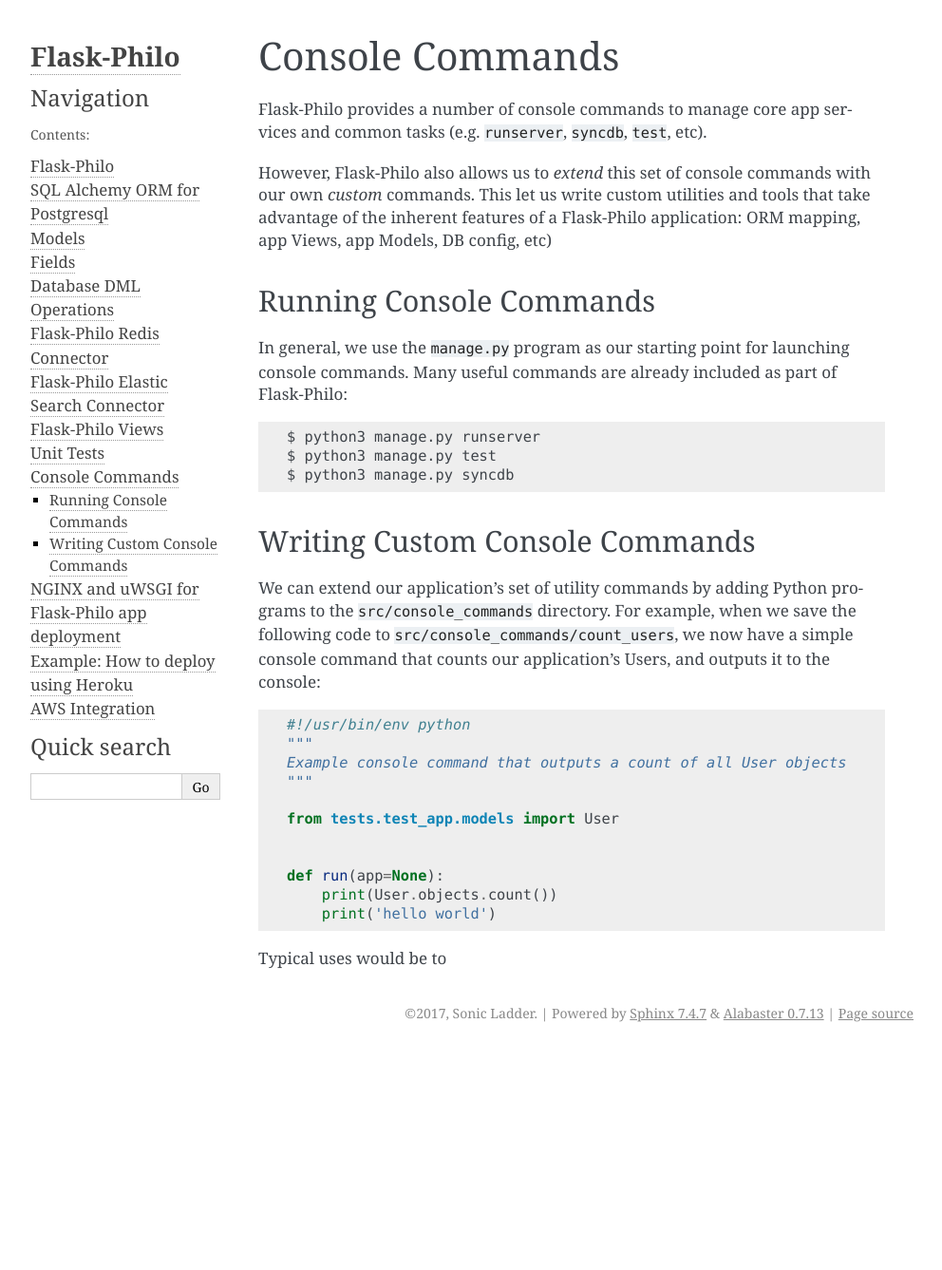
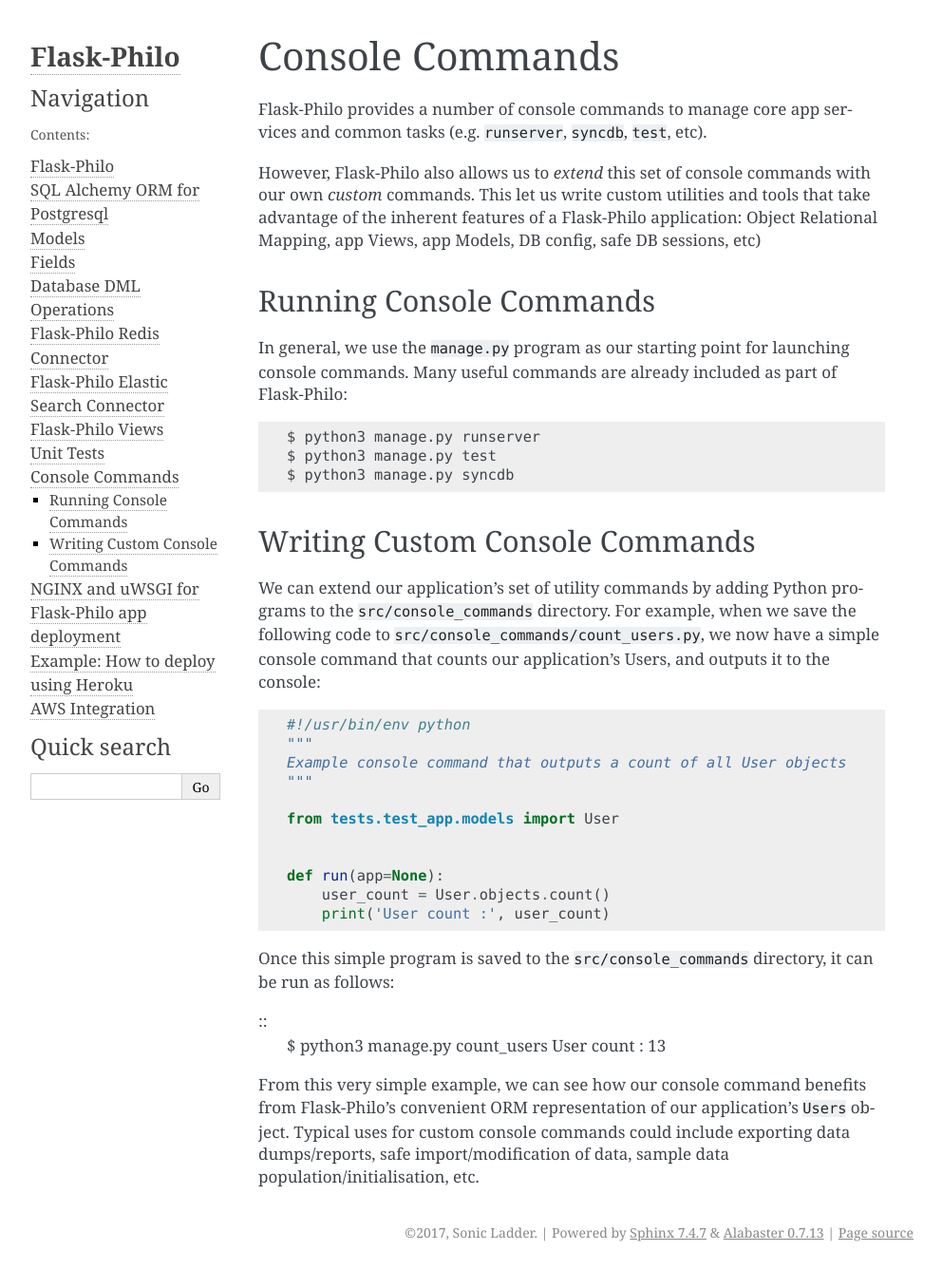
Before and after one commit to fenderdigital/flask-philo, a Sphinx documentation site: the page built from documentation/source/etc/console_commands.rst, in a window 1280 px wide. Shown: the whole page at 95% size, without its empty margins (148-1140 px from the left). Built offline with Sphinx 7.4.7, drawn with Linux system fonts in a browser that asks for light colours; pages that are not in the unit, such as notebooks, are missing from menus; before the commit the page ends 1106 px from its top, so only the background shows below that.

Commit message:
console docs

```diff
--- a/documentation/source/etc/console_commands.rst
+++ b/documentation/source/etc/console_commands.rst
@@ -4,7 +4,7 @@
 Flask-Philo provides a number of console commands to manage core app services and common tasks (e.g. ``runserver``, ``syncdb``, ``test``, etc).
 
 However, Flask-Philo also allows us to *extend* this set of console commands with our own *custom* commands.
-This let us write custom utilities and tools that take advantage of the inherent features of a Flask-Philo application: ORM mapping, app Views, app Models, DB config, etc)
+This let us write custom utilities and tools that take advantage of the inherent features of a Flask-Philo application: Object Relational Mapping, app Views, app Models, DB config, safe DB sessions, etc)
 
 Running Console Commands
 --------------------
@@ -21,7 +21,7 @@
 Writing Custom Console Commands
 --------------------
 
-We can extend our application's set of utility commands by adding Python programs to the ``src/console_commands`` directory. For example, when we save the following code to ``src/console_commands/count_users``, we now have a simple console command that counts our application's Users, and outputs it to the console:
+We can extend our application's set of utility commands by adding Python programs to the ``src/console_commands`` directory. For example, when we save the following code to ``src/console_commands/count_users.py``, we now have a simple console command that counts our application's Users, and outputs it to the console:
 
 ::
 
@@ -34,10 +34,16 @@
 
 
     def run(app=None):
-        print(User.objects.count())
-        print('hello world')
+        user_count = User.objects.count()
+        print('User count :', user_count)
 
 
+Once this simple program is saved to the ``src/console_commands`` directory, it can be run as follows:
+
+::
+    $ python3 manage.py count_users
+    User count : 13
 
 
-Typical uses would be to
+From this very simple example, we can see how our console command benefits from Flask-Philo's convenient ORM representation of our application's ``Users`` object.
+Typical uses for custom console commands could include exporting data dumps/reports, safe import/modification of data, sample data population/initialisation, etc.
```
